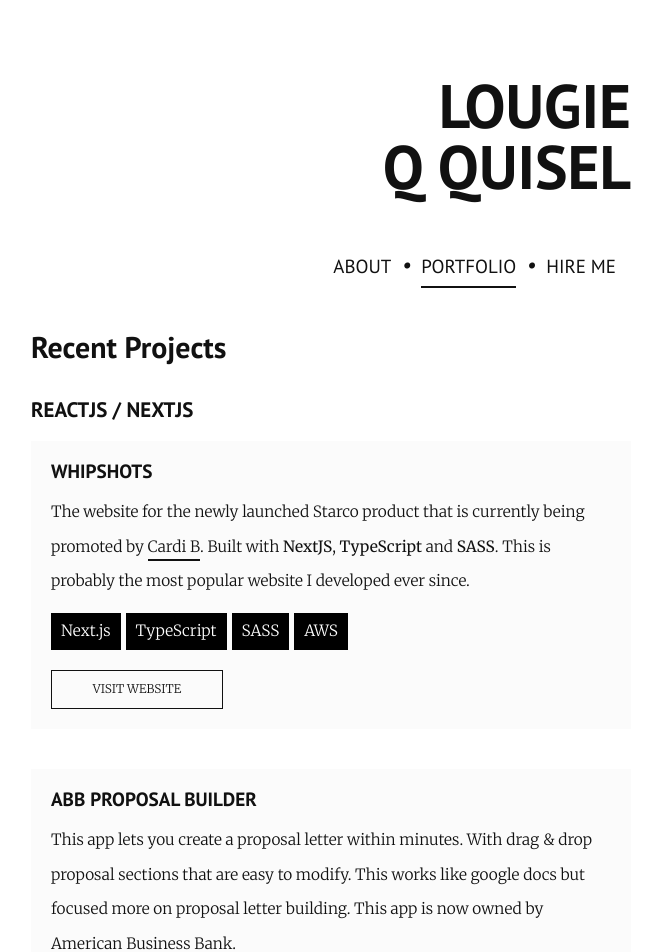
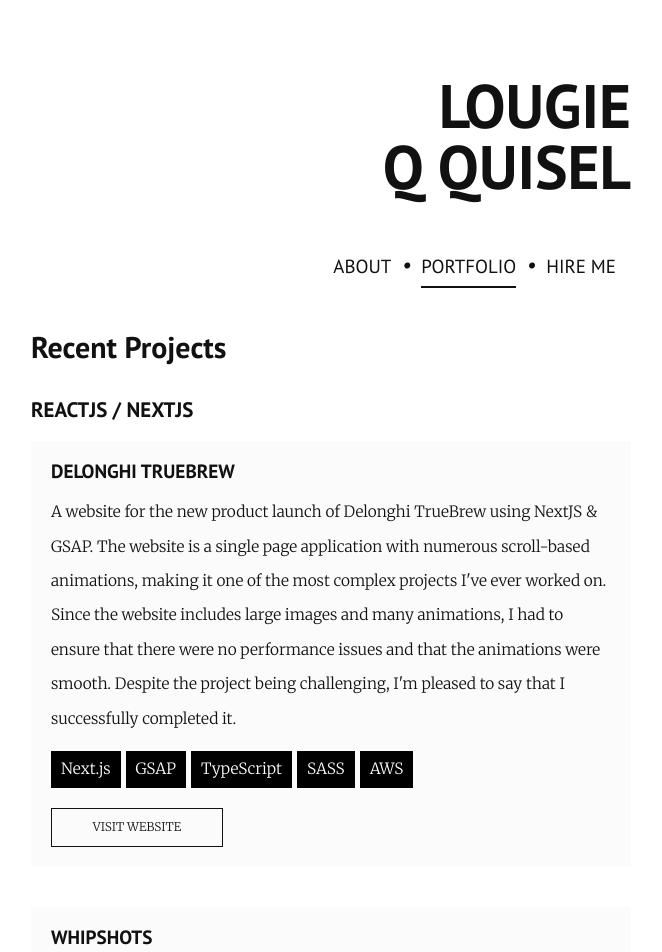
Before and after one commit to loq24/portfolio, a Next.js app: page /recent-projects in a window 1280 px wide. Shown: the top 952 px of the page, without its empty margins (309-971 px from the left). Built offline with nearby package versions, Linux system fonts and the light colour scheme.

Commit message:
Improve portfolio page (#12)

```diff
--- a/src/pages/recent-projects.tsx
+++ b/src/pages/recent-projects.tsx
@@ -18,19 +18,49 @@ const RecentProjects = () => {
         <div>
           <h2>ReactJS / NextJS</h2>
           <div className={styles.projectRow}>
+            <h3>Delonghi TrueBrew</h3>
+            <p>
+              A website for the new product launch of Delonghi TrueBrew using
+              NextJS & GSAP. The website is a single page application with
+              numerous scroll-based animations, making it one of the most
+              complex projects I've ever worked on. Since the website includes
+              large images and many animations, I had to ensure that there were
+              no performance issues and that the animations were smooth. Despite
+              the project being challenging, I'm pleased to say that I
+              successfully completed it.
+            </p>
+            <div className={styles.tools}>
+              <span>Next.js</span>
+              <span>GSAP</span>
+              <span>TypeScript</span>
+              <span>SASS</span>
+              <span>AWS</span>
+            </div>
+            <a
+              href="https://delonghitruebrew.com/"
+              rel="noopener noreferrer"
+              target="_blank"
+            >
+              VISIT WEBSITE
+            </a>
+          </div>
+
+          <div className={styles.projectRow}>
             <h3>Whipshots</h3>
             <p>
               The website for the newly launched Starco product that is
-              currently being promoted by{" "}
+              currently being{" "}
               <a
                 href="https://twitter.com/iamcardib/status/1466044762092453891"
                 target="_blank"
                 rel="noopener noreferrer"
               >
-                Cardi B
-              </a>
-              . Built with <b>NextJS</b>, <b>TypeScript</b> and <b>SASS</b>.
-              This is probably the most popular website I developed ever since.
+                promoted by Cardi B
+              </a>{" "}
+              using NextJS, TypeScript, and SASS. There was a lot of pressure
+              while developing this website since it was being promoted by a
+              very popular artist. However, I used this as motivation to deliver
+              a website that exceeded expectations.
             </p>
             <div className={styles.tools}>
               <span>Next.js</span>
```
